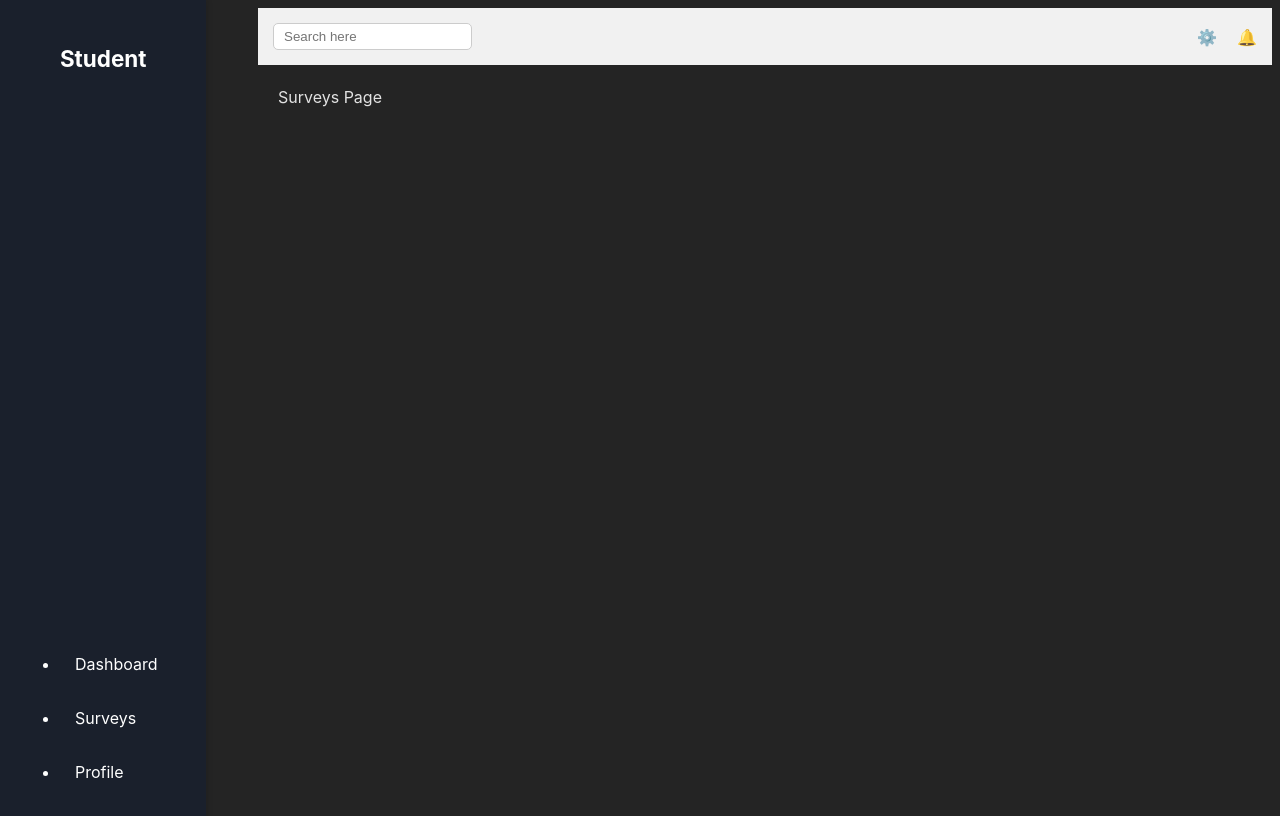
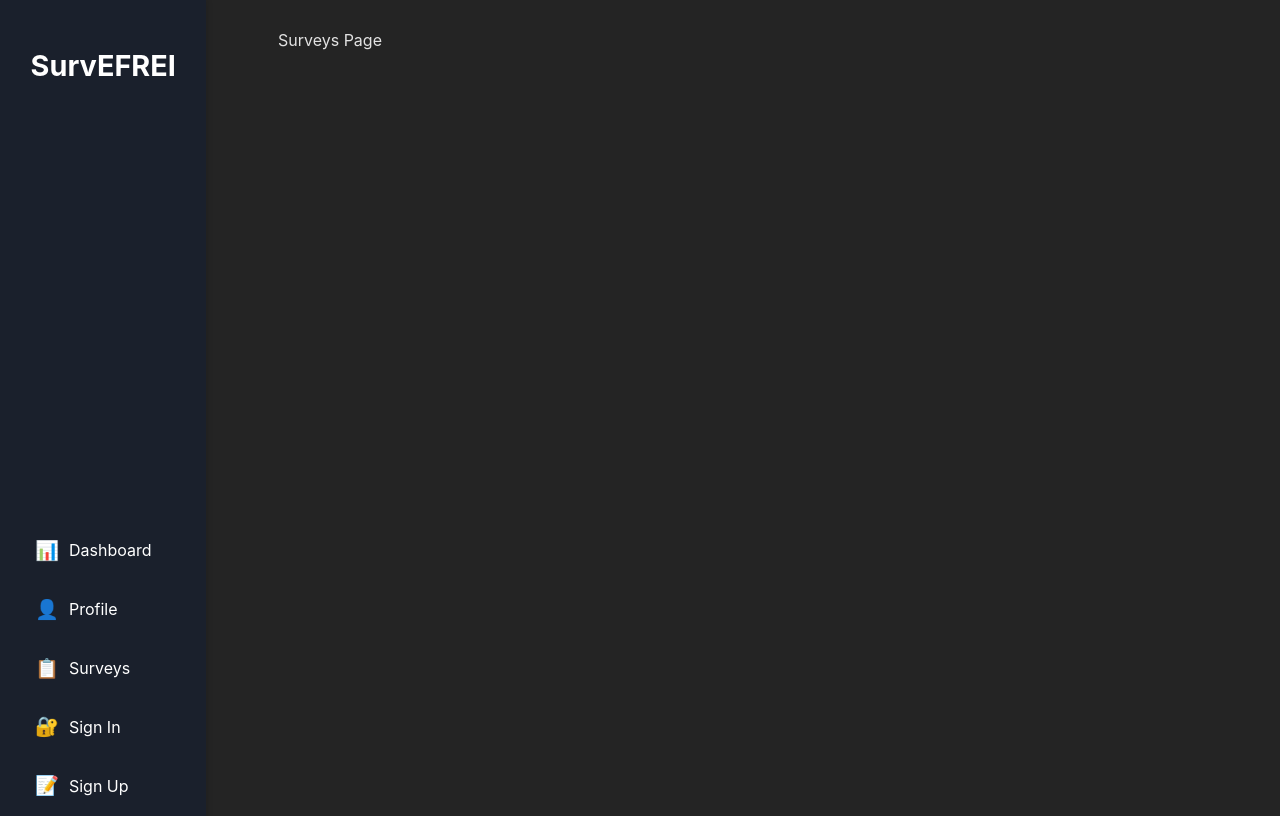
Before and after one commit to llanelli13/SurvEFREI_frontend, a React (Vite) app: page /home/surveys in a window 1280 px wide. Built offline with nearby package versions, Linux system fonts and the light colour scheme.

Commit message:
Merge Leo + Pierre(1)

```diff
--- a/src/components/Layout.jsx
+++ b/src/components/Layout.jsx
@@ -1,5 +1,4 @@
 import Sidebar from './Sidebar';
-import Header from './Header';
 import { Outlet } from 'react-router-dom';
 import './styles/Layout.css';
 
@@ -8,7 +7,6 @@ const Layout = () => {
     <div className="layout-container">
       <Sidebar />
       <div className="main-content">
-        <Header />
         <div className="outlet-container">
           <Outlet />
         </div>
--- a/src/components/Sidebar.jsx
+++ b/src/components/Sidebar.jsx
@@ -1,17 +1,46 @@
-import { Link } from "react-router-dom";
-import './styles/Sidebar.css';
+import { NavLink } from "react-router-dom";
+import './styles/Sidebar.css'
 
 const Sidebar = () => {
   return (
     <div className="sidebar">
       <div className="sidebar-header">
-        <h3>Student</h3>
+        <h2>SurvEFREI</h2>
       </div>
-      <ul className="sidebar-menu">
-        <li><Link to="/home/dashboard">Dashboard</Link></li>
-        <li><Link to="/home/surveys">Surveys</Link></li>
-        <li><Link to="/home/profile">Profile</Link></li>
-      </ul>
+      <nav className="sidebar-menu">
+        <ul>
+          <li>
+            <NavLink to="/home/dashboard" activeClassName="active-link">
+              <i className="icon">📊</i>
+              Dashboard
+            </NavLink>
+          </li>
+          <li>
+            <NavLink to="/home/profile" activeClassName="active-link">
+              <i className="icon">👤</i>
+              Profile
+            </NavLink>
+          </li>
+          <li>
+            <NavLink to="/home/surveys" activeClassName="active-link">
+              <i className="icon">📋</i>
+              Surveys
+            </NavLink>
+          </li>
+          <li>
+            <NavLink to="/home/signin" activeClassName="active-link">
+              <i className="icon">🔐</i>
+              Sign In
+            </NavLink>
+          </li>
+          <li>
+            <NavLink to="/home/signup" activeClassName="active-link">
+              <i className="icon">📝</i>
+              Sign Up
+            </NavLink>
+          </li>
+        </ul>
+      </nav>
     </div>
   );
 };
--- a/src/pages/Login.jsx
+++ b/src/pages/Login.jsx
@@ -1,14 +1,19 @@
-import React from "react";
+import { useNavigate } from "react-router-dom";
 
 const Login = () => {
+  const navigate = useNavigate();
+
+  const handleLogin = () => {
+    // Simule un login en redirigeant vers l'écran d'accueil
+    navigate("/home");
+  };
+
   return (
-    <div className="login-page">
-      <h1>Login</h1>
-      <form>
-        <input type="text" placeholder="Username" />
-        <input type="password" placeholder="Password" />
-        <button type="submit">Login</button>
-      </form>
+    <div style={{ display: "flex", justifyContent: "center", alignItems: "center", height: "100vh" }}>
+      <div style={{ textAlign: "center" }}>
+        <h1>Login</h1>
+        <button onClick={handleLogin}>Se connecter</button>
+      </div>
     </div>
   );
 };
```
